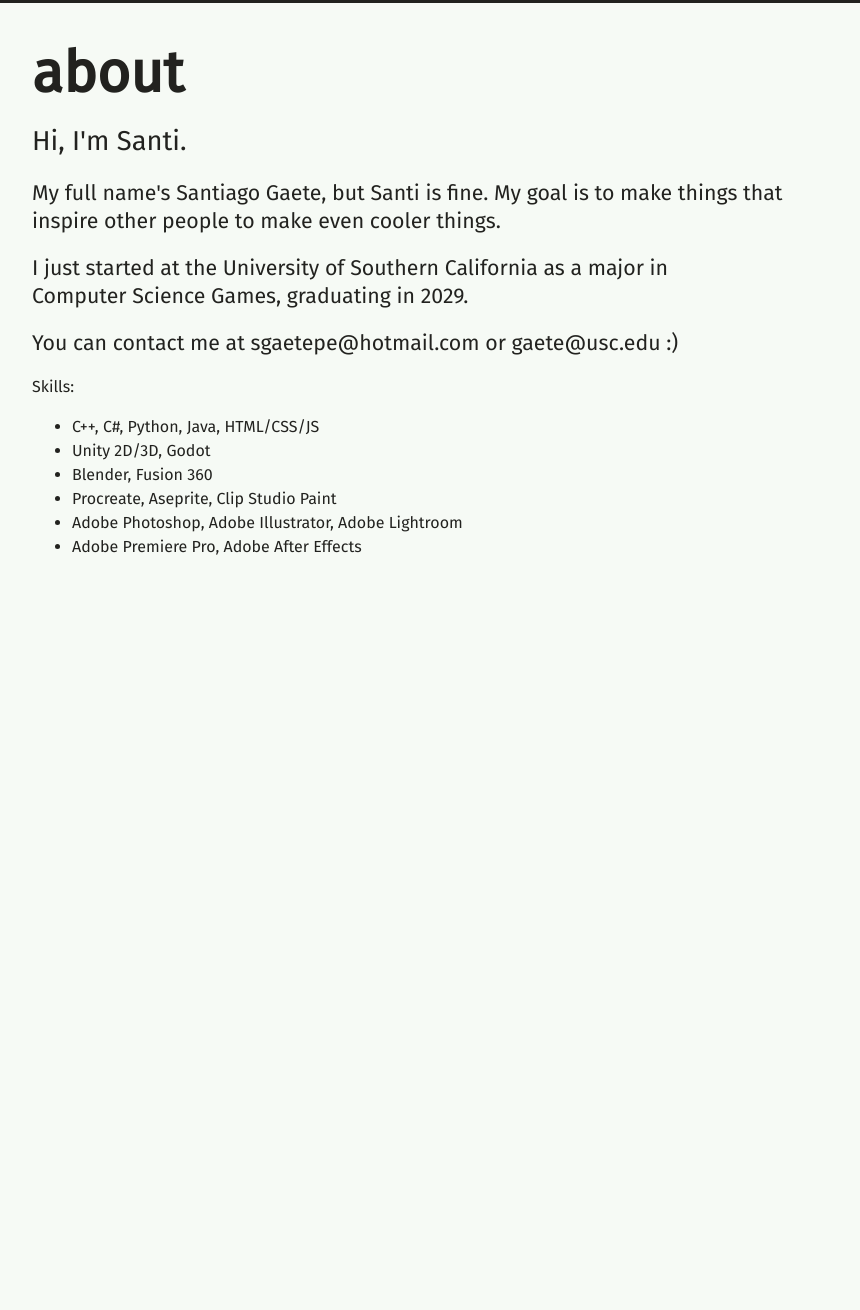
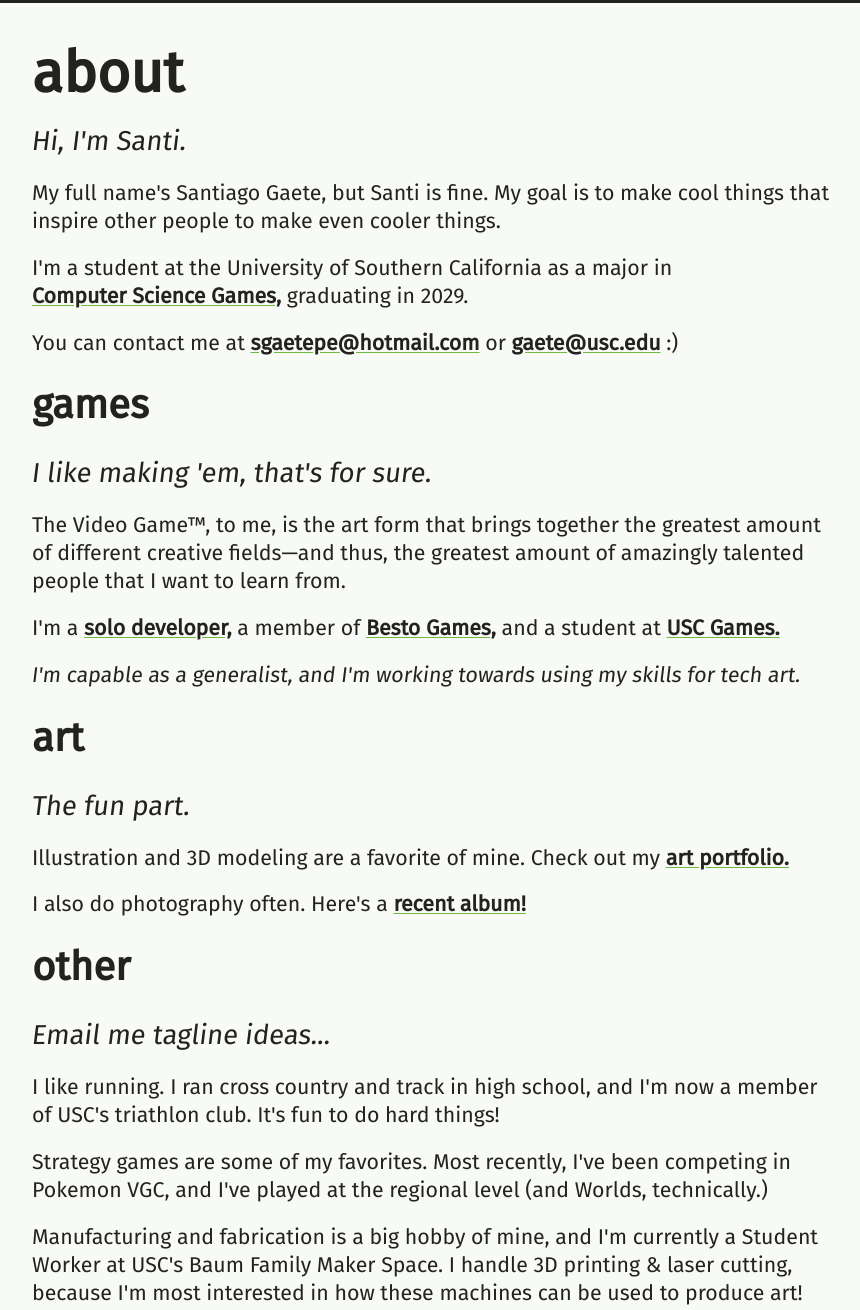
Before and after one commit to sgaete-lime/sgaete.github.io, an Astro site: page /about in a window 1280 px wide. Shown: the part 72-1382 px from the top of the page, without its empty margins (208-1068 px from the left). Before the commit the page ends 800 px from the top, so only its background shows below. Built offline with nearby package versions, Linux system fonts and the light colour scheme; Astro itself is replaced by a stand-in of ours.

Commit message:
about page

```diff
--- a/src/pages/about.astro
+++ b/src/pages/about.astro
@@ -1,34 +1,51 @@
 ---
 import BaseLayout from '../layouts/BaseLayout.astro'
 
-const pageTitle = "About Me";
+const pageTitle = "about santi";
 
-const identity = {
-    fName: "Santiago",
-    city: "Carlsbad, CA",
-    major: "CS Games",
-    school: "University of Southern California",
-    hobbies: ["photography", "manufacturing", "graphic design"],
-};
-
-const skills = ["C++", "C#", "Adobe Photoshop & Illustrator", "Adobe Premiere Pro & After Effects", "Blender", "Procreate"];
-
-const happy = true;
-const finished = true;
-const goal = 2;
-
-const skillColor = "navy";
-const fontWeight = "bold";
-const textCase = "uppercase";
+const csgaLink = "https://www.cs.usc.edu/academic-programs/undergrad/computer-science-games/"
+const persMail = "mailto:sgaetepe@hotmail.com"
+const uscMail = "mailto:gaete@usc.edu"
+const bestoLink = "https://www.linkedin.com/company/besto-games/"
+const itchLink = "https://cloudlime.itch.io/"
+const uscGM = "https://games.usc.edu/ourprogram"
+const holopho = "https://photos.google.com/share/AF1QipNMRhkxXpsi3_6gAjEVw0NBlTlFzgFzxjL2G3uAEvlhx1DllFi2peFHxHxinXJbiQ?pli=1&key=VFRVRWFMWTY2cnZ4UWdUOHVXT0x2Y1F3d3JIdnBR"
 ---
 
 <BaseLayout pageTitle={pageTitle}>
 	<h1 id="title">about</h1>
         <h2 class="lighter">Hi, I'm Santi.</h2>
-        <h3 class="lighter">My full name's Santiago Gaete, but Santi is fine. My goal is to make things that inspire other people to make even cooler things.</h3>
-        <h3 class="lighter">I just started at the University of Southern California as a major in <br>Computer Science Games, graduating in 2029.</h3>
-        <h3 class="lighter">You can contact me at sgaetepe@hotmail.com or gaete@usc.edu :)</h3>
-        <body>Skills:</body>
+        <h3 class="lighter">My full name's Santiago Gaete, but Santi is fine. My goal is to make cool things that inspire other people to make even cooler things.</h3>
+        <h3 class="lighter">I'm a student at the University of Southern California as a major in <br><a class="linker" href={csgaLink} target="_blank">Computer Science Games,</a> graduating in 2029.</h3>
+        <h3 class="lighter">You can contact me at <a class="linker" href={persMail} target="_blank">sgaetepe@hotmail.com</a> or
+            <a class="linker" href={uscMail} target="_blank">gaete@usc.edu</a> :)</h3>
+
+        <h1>games</h1>
+        <h2 class="lighter">I like making 'em, that's for sure.</h2>
+        <h3 class="lighter">The Video Game™, to me, is the art form that brings together the greatest amount of different creative fields—and
+            thus, the greatest amount of amazingly talented people that I want to learn from. </h3>
+            <h3 class="lighter">I'm a <a class="linker" href={itchLink} target="_blank">solo developer,</a>
+            a member of <a class="linker" href={bestoLink} target="_blank">Besto Games,</a>
+            and a student at <a class="linker" href={uscGM} target="_blank">USC Games.</a></h3>
+            <h3 class="lighter" id="ex">I'm capable as a generalist, and I'm working towards using my skills for tech art.</h3>
+        <h1>art</h1>
+        <h2 class="lighter">The fun part.</h2>
+        <h3 class="lighter">Illustration and 3D modeling are a favorite of mine. Check out my <a href="/portfolio" class="linker">art portfolio.</a></h3>
+        <h3 class="lighter">I also do photography often. Here's a <a class="linker" href={holopho} target="_blank">recent album!</a></h3>
+
+        <h1>other</h1>
+        <h2 class="lighter">Email me tagline ideas...</h2>
+        <h3 class="lighter">I like running. I ran cross country and track in high school, and I'm now a member of USC's triathlon club. <span style="transform: skewX(-7deg);">It's fun to do hard things!</span></h3>
+        <h3 class="lighter">Strategy games are some of my favorites. Most recently, I've been competing in Pokemon VGC, and I've played
+            at the regional level (and Worlds, technically.)
+        </h3>
+        <h3 class="lighter">Manufacturing and fabrication is a big hobby of mine, and I'm currently a
+            Student Worker at USC's Baum Family Maker Space. I handle 3D printing & laser cutting, because
+            I'm most interested in how these machines can be used to produce art!
+        </h3>
+
+        <h1>skills</h1>
+        <h3 class="lighter">
         <ul>
             <li>C++, C#, Python, Java, HTML/CSS/JS</li>
             <li>Unity 2D/3D, Godot</li>
@@ -37,13 +54,19 @@ const textCase = "uppercase";
             <li>Adobe Photoshop, Adobe Illustrator, Adobe Lightroom</li>
             <li>Adobe Premiere Pro, Adobe After Effects</li>
             </ul>
+        </h3>
 </BaseLayout>
+
 
 <style>
     .lighter {
         font-weight:lighter;
     }
+    #ex {
+        transform: skewX(-7deg);
+    }
     h2 {
+        transform: skewX(-7deg);
         font-size-adjust:calc(0.6)
     }
     h3 {
--- a/src/styles/global.css
+++ b/src/styles/global.css
@@ -1,5 +1,5 @@
 html {
-    background-color: #f6faf5;
+    background-color: #f8faf7;
     font-family: "Fira Sans";
 }
 
@@ -48,6 +48,19 @@ h1 {
     color: #22221f;
 }
 
+.linker {
+		text-underline-offset: 0.15rem;
+		text-decoration: underline;
+		text-decoration-color:#70b73e;
+		color: #22221f;
+        font-weight:bold;
+		transition: color 0.15s ease-in-out;
+	}
+	.linker:hover {
+		color: #70b73e;
+		transition: color 0.15s ease-in-out;
+	}
+
 .nav-links a {
     display: block;
     color:#ecefeb;
```
Also changed, not shown: src/components/Footer.astro (+10 -3 lines), src/pages/index.astro (+1 -10 lines).
